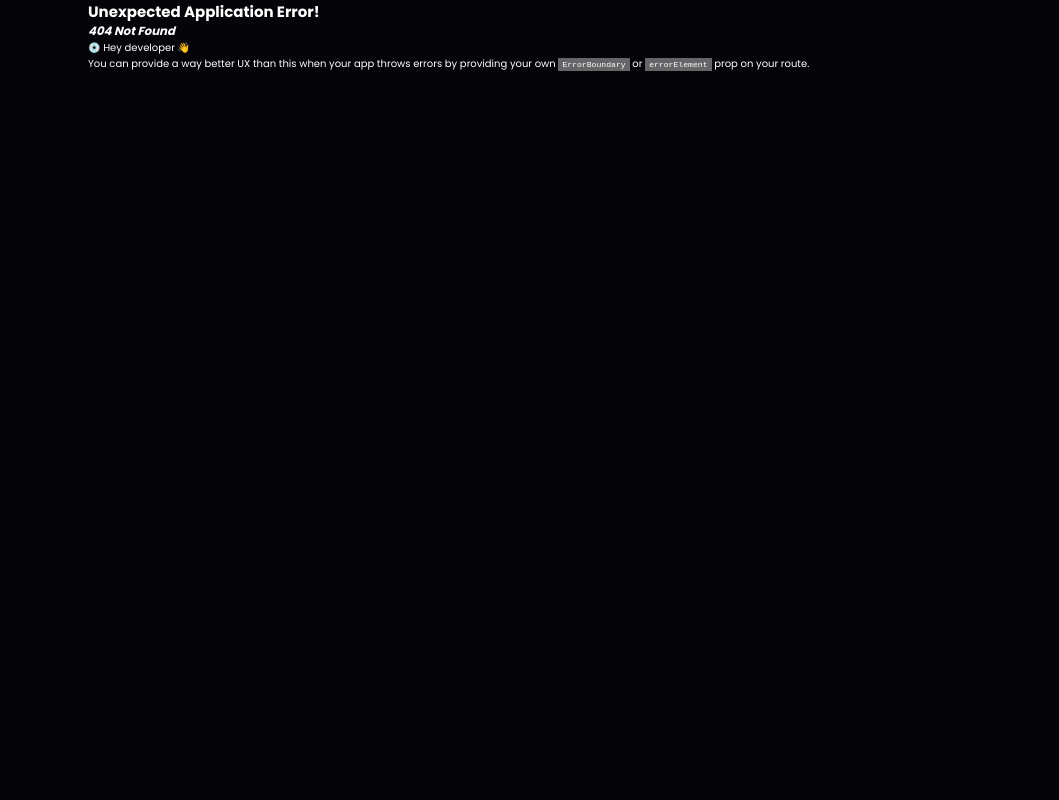
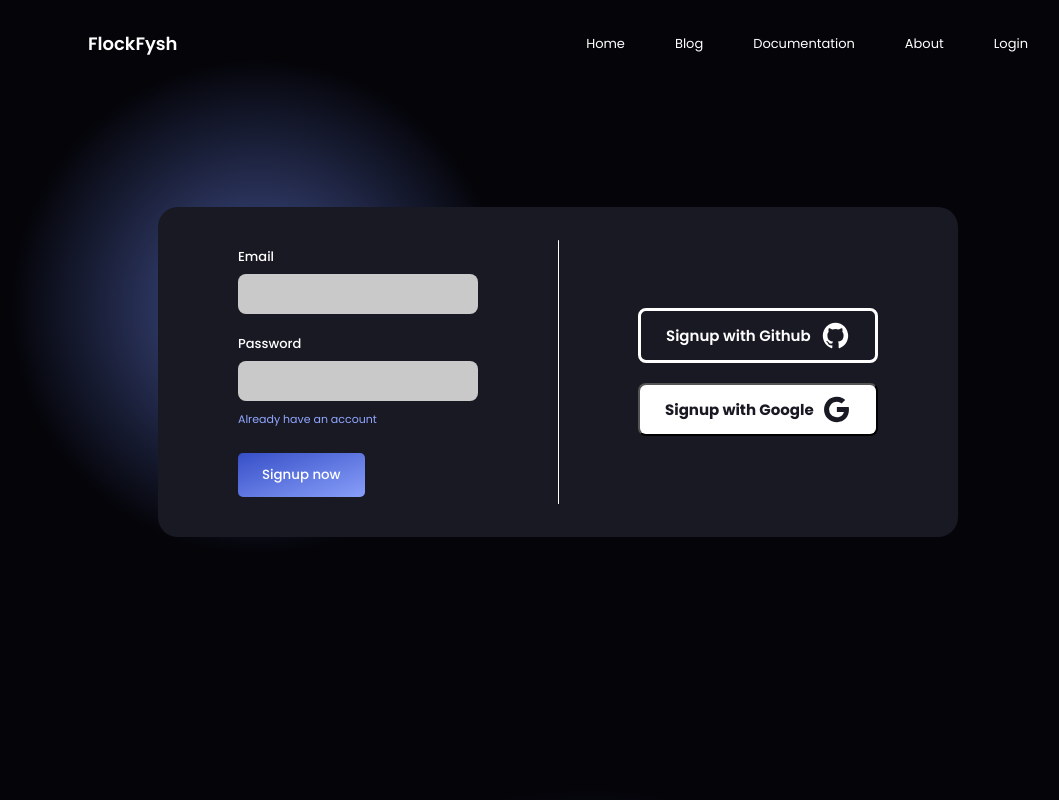
Before and after one commit to flockfysh/frontend, a React (Create React App) app: page /signup in a window 1280 px wide. Before the commit this address had no page. Shown: the top 800 px of the page, without its empty margins (82-1141 px from the left). Built offline with nearby package versions, Linux system fonts and the light colour scheme; a web font is replaced by a local one.

Commit message:
created the signup page and also added functionality

```diff
--- a/src/App.js
+++ b/src/App.js
@@ -17,7 +17,8 @@ function App() {
             <Route path="/docs" element={<h1>docs</h1>} />
             <Route path="/blog" element={<h1>blog</h1>} />
             <Route path="/about" element={<h1>about</h1>} />
-            <Route path="/login" element={<LoginPage />} />
+            <Route path="/login" element={<LoginPage type="Login" />} />
+            <Route path="/signup" element={<LoginPage type="Signup" />} />
          </Route>
       )
    );
--- a/src/components/Sections/loginPage/LoginForm.jsx
+++ b/src/components/Sections/loginPage/LoginForm.jsx
@@ -1,24 +1,114 @@
+import { Link } from "react-router-dom";
 import classes from "./LoginForm.module.css";
+import { useState, useRef } from "react";
 
-const LoginForm = () => {
+const LoginForm = props => {
+   const [email, setEmail] = useState("");
+   const [emailIsValid, setEmailIsValid] = useState(true);
+   const [password, setPassword] = useState("");
+   const [passwordIsValid, setPasswordIsValid] = useState(true);
+   const passwordRef = useRef("");
+   const emailRef = useRef("");
+   const passwordValidHandler = event => {
+      if (password.length < 8) {
+         event.target.className = classes.inputInvalid;
+         setPasswordIsValid(false);
+         passwordRef.current.className = classes.inputInvalidTextActive;
+      } else {
+         event.target.className = classes.input;
+         setPasswordIsValid(true);
+         passwordRef.current.className = classes.inputInvalidText;
+      }
+   };
+   const emailValidHandler = event => {
+      // logic below
+      // email shouldn't include spaces
+      // email is of atleast 5 letters and include @ and .
+      // there are letters before @
+      // there are letters after .
+      // and if there are letters between @ and .
+      // I didn't added before . because we have used before @ and we know there is also a letter between @ and .
+      // I also didn't added after @ cause we know there is a letter between @ and . and there is a letter after .
+      // but we added after . because . can be the last element which is not possible
+
+      if (
+         !email.includes(" ") &&
+         email.length >= 5 &&
+         email.includes("@") &&
+         email.includes(".") &&
+         email.split("@")[0].length > 0 &&
+         email.split(".")[1].length > 0 &&
+         email.split("@")[1].split("")[0] !== "."
+      ) {
+         event.target.className = classes.input;
+         setEmailIsValid(true);
+         emailRef.current.className = classes.inputInvalidText;
+      } else {
+         event.target.className = classes.inputInvalid;
+         setEmailIsValid(false);
+         emailRef.current.className = classes.inputInvalidTextActive;
+      }
+   };
+   const submitHandler = () => {
+      if (emailIsValid && passwordIsValid) {
+         console.log({ email, password });
+         setEmail("");
+         setPassword("");
+      }
+   };
    return (
       <form className={classes.form}>
          <div className={classes.emailDiv}>
-            <label for="email" className={classes.inputHeading}>
+            <label htmlFor="email" className={classes.inputHeading}>
                Email
             </label>
-            <input className={classes.input} type="email" name="email" />
-            <label for="password" className={classes.inputHeading}>
+            <input
+               className={classes.input}
+               type="email"
+               name="email"
+               value={email}
+               onChange={event => {
+                  setEmail(event.target.value);
+               }}
+               onBlur={emailValidHandler}
+            />
+            <span ref={emailRef} className={classes.inputInvalidText}>
+               Not valid email
+            </span>
+            <label htmlFor="password" className={classes.inputHeading}>
                Password
             </label>
-            <input name="password" className={classes.input} type="text" />
-            <button type="button" className={classes.submitButton}>
-               Login now
+            <input
+               name="password"
+               className={classes.input}
+               type="text"
+               value={password}
+               onChange={event => {
+                  setPassword(event.target.value);
+               }}
+               onBlur={passwordValidHandler}
+            />
+            <span ref={passwordRef} className={classes.inputInvalidText}>
+               Passoword too short
+            </span>
+            {passwordIsValid ? (
+               props.type === "Signup" ? (
+                  <Link className={classes.link} to="login">
+                     Already have an account
+                  </Link>
+               ) : (
+                  <Link className={classes.link} to="signup">
+                     Don't have an account
+                  </Link>
+               )
+            ) : null}
+            <button type="button" className={classes.submitButton} onClick={submitHandler}>
+               {props.type} now
             </button>
          </div>
          <div className={classes.buttonDiv}>
             <button className={classes.githubButton} type="button">
-               Login with Github{" "}
+               {props.type} with Github{" "}
                <svg
                   xmlns="http://www.w3.org/2000/svg"
                   className={classes.githubIcon}
@@ -28,7 +118,7 @@ const LoginForm = () => {
                </svg>
             </button>
             <button className={classes.googleButton} type="button">
-               Login with Google{" "}
+               {props.type} with Google{" "}
                <svg
                   className={classes.googleIcon}
                   xmlns="http://www.w3.org/2000/svg"
--- a/src/components/Sections/loginPage/LoginForm.module.css
+++ b/src/components/Sections/loginPage/LoginForm.module.css
@@ -79,9 +79,13 @@
    font-family: inherit;
    width: 24rem;
    margin-top: 0.7rem;
+   display: block;
 }
-.input:nth-of-type(1) {
-   margin-bottom: 2rem;
+.inputHeading:nth-of-type(2) {
+   margin-top: 2rem;
+}
+.input:nth-of-type(2) {
+   margin-bottom: 1rem;
 }
 .inputHeading {
    font-size: 1.3rem;
@@ -92,7 +96,7 @@
    outline: none;
 }
 .submitButton {
-   padding: 1rem 2rem;
+   padding: 1.2rem 2.4rem;
    border-radius: 0.5rem;
    font-family: inherit;
    font-weight: 500;
@@ -103,5 +107,42 @@
    );
    color: var(--color-white);
    display: block;
-   margin-top: 3rem;
+   margin-top: 2.5rem;
+   border: none;
 }
+.link {
+   color: var(--color-blue-primary);
+   font-size: 1.1rem;
+}
+.inputInvalid {
+   border: 3px solid var(--color-red-primary);
+   background-color: var(--color-red-secondary);
+   border-radius: 0.8rem;
+   padding: 1rem 2rem;
+   font-family: inherit;
+   width: 24rem;
+   margin-top: 0.7rem;
+   display: block;
+   margin-bottom: 1rem;
+   position: relative;
+   z-index: 10;
+}
+.inputInvalid:focus {
+   outline: none;
+}
+.inputInvalidText {
+   color: var(--color-red-primary);
+   font-size: 1.1rem;
+   display: none;
+}
+.inputInvalidTextActive {
+   color: var(--color-red-primary);
+   font-size: 1.1rem;
+   display: block;
+}
+.inputInvalidTextActive:nth-of-type(1) {
+   margin-top: 1rem;
+}
+.inputInvalidTextActive:nth-of-type(2) {
+   margin-bottom: 1rem;
+}
--- a/src/components/sections/homePage/hero/Hero.jsx
+++ b/src/components/sections/homePage/hero/Hero.jsx
@@ -14,7 +14,7 @@ export default function hero() {
                afterSpan="dataset generation, minus the hassle."
             />
             <div className={classes.buttonsHolder}>
-               <Button text="Start Flockfyshing" to="/" />
+               <Button text="Start Flockfyshing" link="/signup" />
                <LinkUnderline to="/" text="Read the docs" />
             </div>
          </div>
--- a/src/components/sections/homePage/userSignup/UserSignup.jsx
+++ b/src/components/sections/homePage/userSignup/UserSignup.jsx
@@ -9,7 +9,7 @@ const userSignup = () => {
             What are you waiting for? Show our data-driven world who's king, maybe with a couple of
             stats ;&#41;
          </p>
-         <Button text="Commence Flockfyshing!" link="/" />
+         <Button text="Commence Flockfyshing!" link="/signup" />
       </section>
    );
 };
--- a/src/pages/LoginPage.jsx
+++ b/src/pages/LoginPage.jsx
@@ -1,10 +1,10 @@
 import { Fragment } from "react";
 import LoginForm from "../components/sections/loginPage/LoginForm";
 
-const LoginPage = () => {
+const LoginPage = props => {
    return (
       <Fragment>
-         <LoginForm />
+         <LoginForm type={props.type} />
       </Fragment>
    );
 };
--- a/src/styles/index.css
+++ b/src/styles/index.css
@@ -20,6 +20,9 @@ html {
    --color-blue-secondary: #364fc7;
    --color-blue-gradients: #748ffc7e;
    --color-blue-gradients-card: #364ec75b;
+
+   --color-red-primary: #fa5252;
+   --color-red-secondary: #ffc9c9;
 
    --color-white: #fff;
    --color-gray: #c9c9c9;
```
